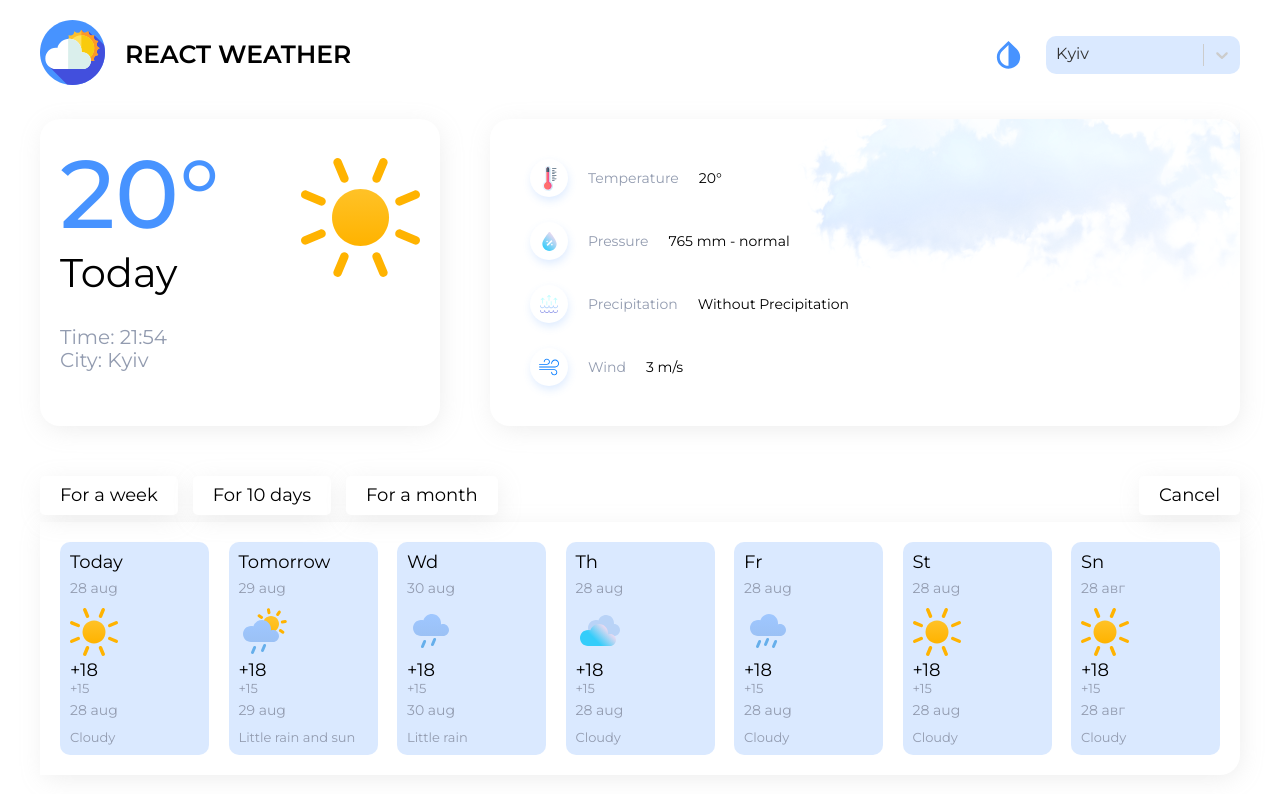
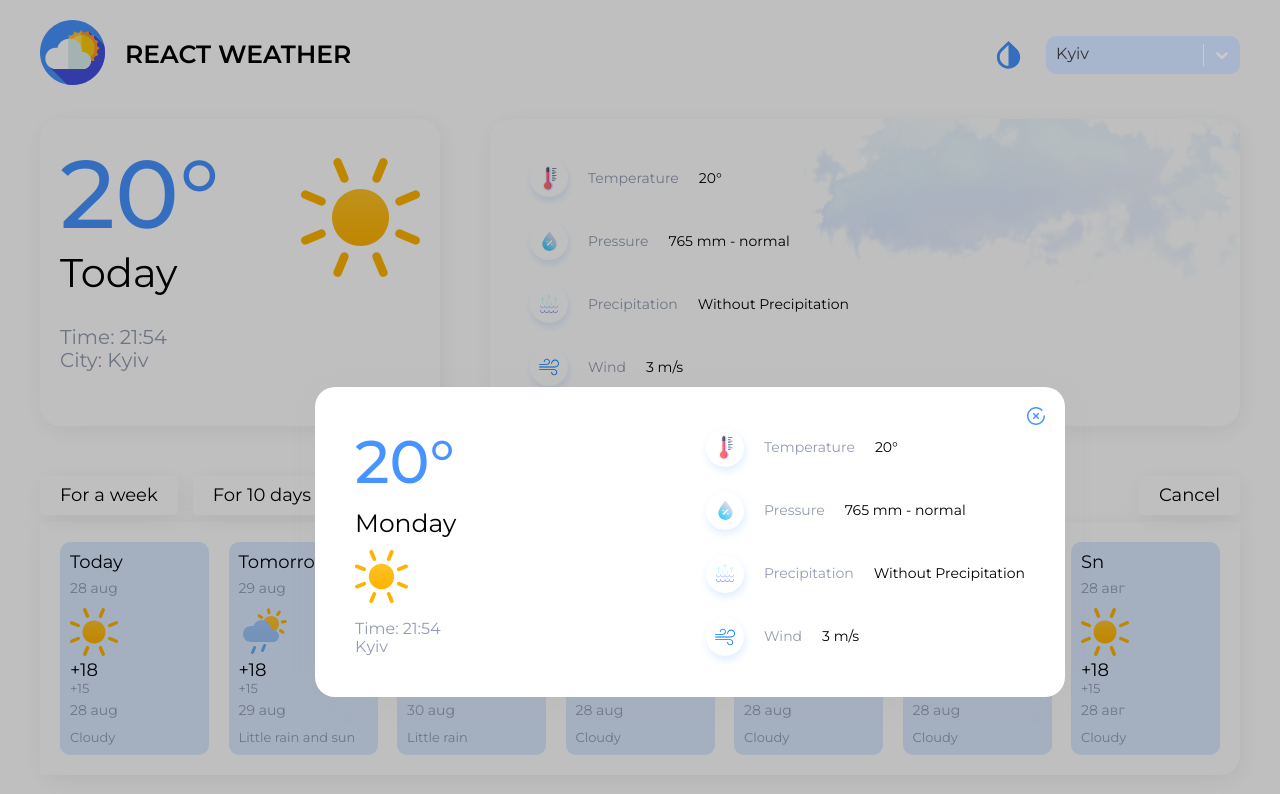
Before and after one commit to serhiyhvala/react-weather, a React (Create React App) app: page / in a window 1280 px wide. Shown: the top 794 px of the page. Built offline with nearby package versions, Linux system fonts and the light colour scheme.

Commit message:
CREATE: Pop Up Component & Finish UI

```diff
--- a/src/App.tsx
+++ b/src/App.tsx
@@ -1,17 +1,21 @@
 import React from 'react'
 import { Route, Routes } from 'react-router-dom'
 import { Home } from './pages/Home/components/Home'
+import { PopUp } from './pages/Home/components/PopuUp/PopUp'
 import { MonthStatistics } from './pages/MonthStatistics/components/MonthStatistics'
 import { Header } from './pages/shared/Header'
 
 const App = () => {
   return (
-    <div className='container'>
-      <Header />
-      <Routes>
-        <Route path="/" element={<Home />} />
-        <Route path="/month-statistics" element={<MonthStatistics />} />
-      </Routes>
+    <div className="global_container">
+      <PopUp />
+      <div className="container">
+        <Header />
+        <Routes>
+          <Route path="/" element={<Home />} />
+          <Route path="/month-statistics" element={<MonthStatistics />} />
+        </Routes>
+      </div>
     </div>
   )
 }
--- /dev/null
+++ b/src/pages/Home/components/PopuUp/PopUp.module.scss
@@ -0,0 +1,66 @@
+@import '../../../../styles/variables.scss';
+
+.popup {
+  position: absolute;
+  top: 50%;
+  left: calc(50% - 325px);
+  z-index: 5;
+  display: flex;
+  align-items: center;
+  justify-content: space-between;
+  padding: 40px;
+  max-width: 750px;
+  width: 100%;
+  background: $light-background;
+  box-shadow: $box-shadow;
+  border-radius: $border-radius;
+}
+
+.blur {
+  position: absolute;
+  z-index: 4;
+  width: 100%;
+  height: 100vh;
+  background: rgba(0, 0, 0, 0.25);
+}
+
+.close_icon {
+  position: absolute;
+  top: 20px;
+  right: 20px;
+  cursor: pointer;
+  svg {
+    transition: 0.3s;
+  }
+  &:hover {
+    svg {
+      transform: rotate(360deg);
+    }
+  }
+}
+
+.day {
+  .temp_day {
+    font-weight: 500;
+    font-size: 60px;
+    color: $primary-color;
+    margin-bottom: 12px;
+  }
+  .day_name {
+    font-size: 25px;
+    line-height: 30px;
+    color: #000;
+    margin-bottom: 12px;
+  }
+  .img {
+    svg {
+        width: 53px;
+        height: 53px;
+        margin-bottom: 12px;
+    }
+  }
+  .day_time, .day_city {
+        font-weight: 5px;
+        color: $base-color;
+  }
+}
--- /dev/null
+++ b/src/pages/Home/components/PopuUp/PopUp.tsx
@@ -0,0 +1,60 @@
+import React from 'react'
+import { GlobalSvgSelector } from '../../../../assets/icons/global/GlobalSvgSelector'
+import { Item } from '../ThisDayInfo/ThisDayInfo'
+import { ThisDayItem } from '../ThisDayInfo/ThisDayItem'
+import styles from './PopUp.module.scss'
+
+interface Props {
+  // items: Item[]
+}
+
+export const PopUp = (props: Props) => {
+  const items = [
+    {
+      iconId: 'temp',
+      name: 'Temperature',
+      value: '20°'
+    },
+    {
+      iconId: 'pressure',
+      name: 'Pressure',
+      value: '765 mm - normal'
+    },
+    {
+      iconId: 'precipitation',
+      name: 'Precipitation',
+      value: 'Without Precipitation'
+    },
+    {
+      iconId: 'wind',
+      name: 'Wind',
+      value: '3 m/s'
+    }
+  ]
+  return (
+    <>
+      <div className={styles.blur}></div>
+      <div className={styles.popup}>
+        <div className={styles.day}>
+          <div className={styles.temp_day}>20°</div>
+          <div className={styles.day_name}>Monday</div>
+          <div className={styles.img}>
+            <GlobalSvgSelector id='sun'/>
+          </div>
+          <div className={styles.day_time}>
+            Time: <span>21:54</span>
+          </div>
+          <div className={styles.day_city}>Kyiv</div>
+        </div>
+        <div className={styles.this_day_info_items}>
+          {items.map((item: Item) => (
+            <ThisDayItem key={item.iconId} item={item} />
+          ))}
+        </div>
+        <div className={styles.close_icon}>
+          <GlobalSvgSelector id="close" />
+        </div>
+      </div>
+    </>
+  )
+}
--- a/src/styles/index.scss
+++ b/src/styles/index.scss
@@ -9,6 +9,7 @@
 }
 
 body {
+  position: relative;
   font-family: 'Montserrat', sans-serif;
 }
 
```
